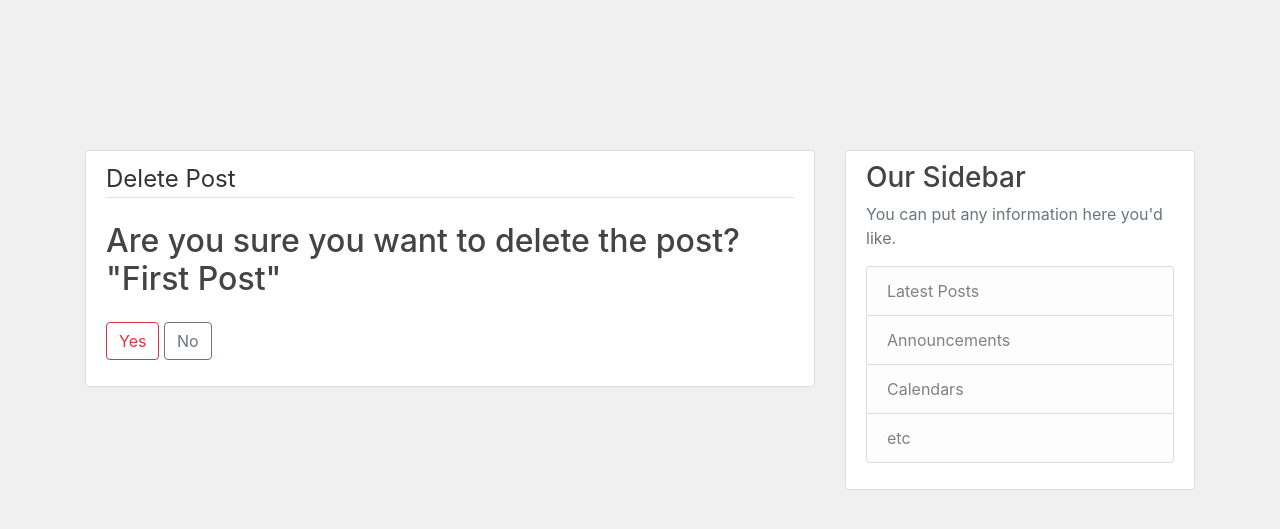
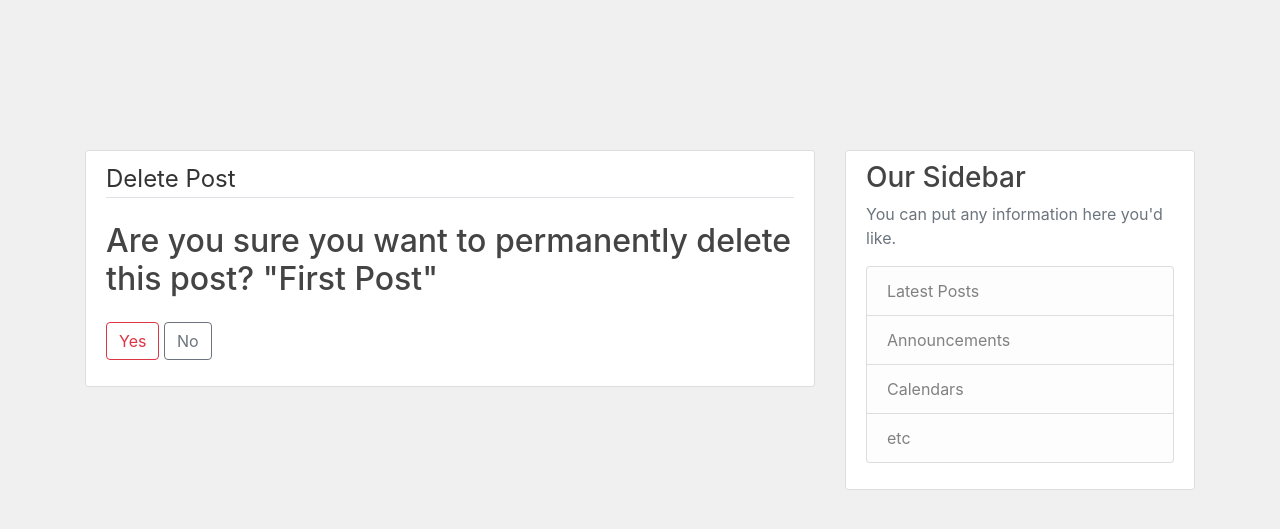
Before and after one commit to jaytech504/Django, a Django app: page /post/1/delete/ in a window 1280 px wide. Shown: the part 70-599 px from the top of the page. Run offline with Django 4.2, Linux system fonts and the light colour scheme; a user stored in the database is signed in; data comes from the database, SQL or seed files in the repository; some libraries are stand-ins or nearby versions.

Commit message:
update post_confirm_delete.html

```diff
--- a/blog/templates/blog/post_confirm_delete.html
+++ b/blog/templates/blog/post_confirm_delete.html
@@ -5,7 +5,7 @@
             {% csrf_token %}
             <fieldset class="form-group">
                 <legend class="border-bottom mb-4">Delete Post</legend>
-                <h2>Are you sure you want to delete the post? "{{ object.title }}"</h2>
+                <h2>Are you sure you want to permanently delete this post? "{{ object.title }}"</h2>
             </fieldset>
             <div class="form-group">
                 <button class="btn btn-outline-danger" type="submit">Yes</button>
```
